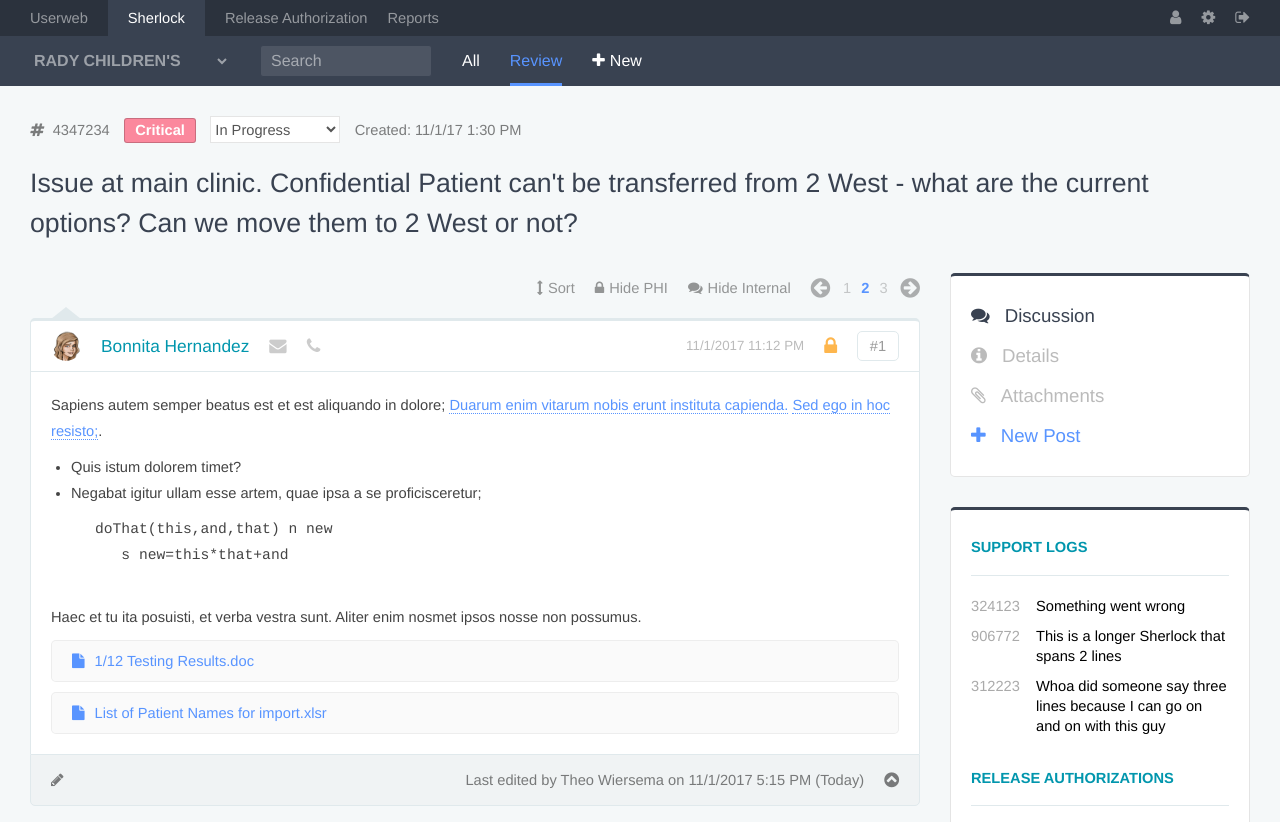
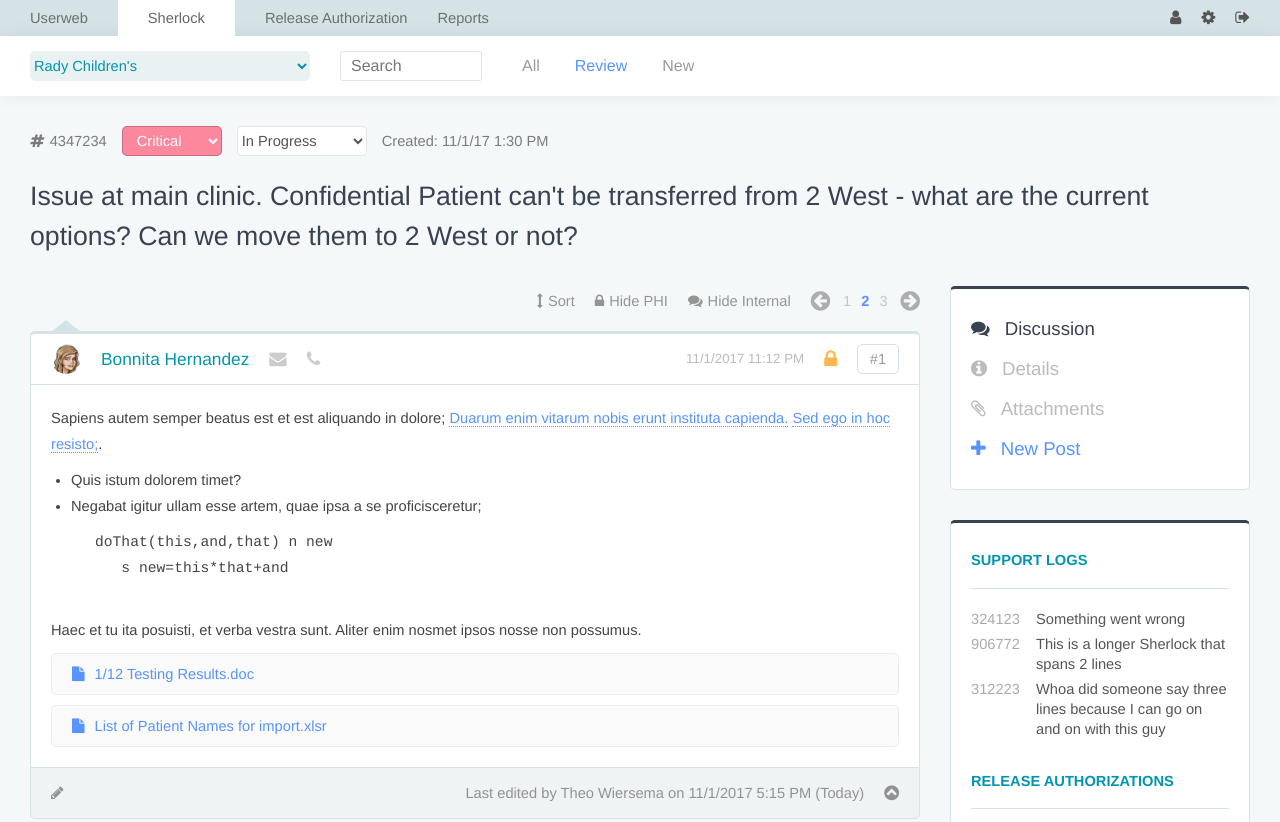
Before and after one commit to TeddyBurnsides/theowiersema.github.io, a plain HTML site: page index.html in a window 1280 px wide. Shown: the top 822 px of the page. Drawn offline with nearby package versions, Linux system fonts and the light colour scheme.

Commit message:
New Header
Lighter header, more contrast in content area, adjusted padding throughout

```diff
--- a/index.html
+++ b/index.html
@@ -12,7 +12,7 @@
 <div id="mainmenu">
      <div class="main">
           <li>Userweb</li>
-          <li>Sherlock</li>
+          <li class="active">Sherlock</li>
           <li>Release Authorization</li>
           <li>Reports</li>
      </div>
@@ -23,29 +23,32 @@
      </div>
 </div><!--main menu-->
 <div id="menu">
-     <li>
      <select>
           <option>Rady Children's</option>
           <option>Peninsula Regional Medical Center</option>
           <option>Cheyenne Regional Medical Center</option>
           <option>Sentara</option>
      </select>
-     </li>
-     <li><input type="text" placeholder="Search"/></li>
+     <input type="text" placeholder="Search"/>
      <li>All</li>
      <li class="active">Review</li>
-     <li><i class="fa fa-plus"></i>New</li>
+     <li class="new">New</li>
 </div> <!-- menu -->
 
 <div id="header">
      <div class="details">
           <span><i class="fa fa-hashtag"></i>4347234</span>
-          <span class="priority critical">Critical</span>
-          <span><select>
+          <select class="priority critical">
+               <option selected>Critical</option>
+               <option>High</option>
+               <option>Medium</option>
+               <option>Low</option>
+          </select>
+          <select class="status">
                <option>New</option>
                <option selected>In Progress</option>
                <option>Closed</option>
-          </select></span>
+          </select>
           <span class="time">Created: 11/1/17 1:30 PM</span>
      </div>
      <h1>Issue at main clinic. Confidential Patient can't be transferred from 2 West - what are the current options? Can we move them to 2 West or not?</h1>
@@ -350,19 +353,19 @@
 
 <div id="footer">
      <div class="info">
-          <h4>Resources</h4>
+          <h5>Resources</h5>
           <li>Userweb</li>
           <li>Epic Homepage</li>
           <li>Foundation System</li>
      </div>
      <div class="info">
-          <h4>Contact</h4>
+          <h5>Contact</h5>
           <li>608.771.5333</li>
           <li>contact@epic.com</li>
           <li>Plz no fax</li>
      </div>
      <div class="info">
-          <h4>Other</h4>
+          <h5>Other</h5>
           <li>Design by Theo Wiersema</li>
      </div>
      <span id="epic">Epic</span>
--- a/styles.css
+++ b/styles.css
@@ -32,18 +32,22 @@ a {text-decoration:none;}
 .clear{clear:both;}
 :root {
 	--red:#FB889D;
+	--lightblue:#5894FF;
 	--blue:#5894FF;
 	--darkBlue:#394251;
 	--darkerBlue:#2b323d;
 	--yellow:#FEB64D;
 	--bg:#F5F8F9;
+	--darkbg:#f0f3f4;
 	--green:#0196AD;
-	--border:#e0e9ec;
+	--border:#d5e2e6;
+	--lightborder:#eaf1f3;
 	--minContentWidth:1000px;
-	--postWidth:calc(calc(100% - var(--sidebarWidth)) - 30px);
+	--postWidth:calc(calc(100% - var(--sidebarWidth)) - var(--padding));
 	--sidebarWidth:300px;
 	--padding:30px;
 }
+select{border-radius:5px;}
 body {
 	font-family:Helvetica;
 	background:var(--bg);
@@ -53,21 +57,22 @@ body {
 
 #mainmenu {
 	height:36px;
-	background:var(--darkerBlue);
+	background:var(--border);
 	padding:0 var(--padding);
 	min-width:var(--minContentWidth);
+	z-index:10;
 }
 #mainmenu .main li {
 	float:left;
-	font:100 11pt/36px Helvetica;
-	margin-right:20px;
-	color:rgba(255,255,255,.5);
+	font:11pt/36px Helvetica;
+	margin-right:var(--padding);
+	color:rgba(0,0,0,.5);
 	cursor:pointer;
 }
-#mainmenu .main li:nth-child(2) {
-	background:var(--darkBlue);
-	padding:0 20px;
-	color:#fff;
+#mainmenu .main li.active {
+	background:#fff;
+	padding:0 var(--padding);
+	color:#666;
 }
 #mainmenu .admin {
 	float:right;
@@ -77,48 +82,50 @@ body {
 	font-size:12pt;
 	line-height:36px;
 	margin-left:20px;
-	color:rgba(255,255,255,.5);
+	color:#555;
 	cursor:pointer;
 }
 #mainmenu li:hover {
-	color:#fff;
+	color:#000;
 }
 
 /*  Secondary Nav Bar */
 
 #menu {
-	height:50px;
-	background:var(--darkBlue);
-	padding:0 var(--padding);
+	height:30px;
+	padding:15px var(--padding);
+	margin-bottom:var(--padding);
 	min-width:var(--minContentWidth);
-	margin-bottom:var(--padding);
+	background:#016a7a;
+	background:#fff;
+	box-shadow:0 0 20px rgba(0,0,0,.06);
+	z-index:20;
 }
 #menu li {
 	float:left;
-	margin:0 var(--padding) 0 0;
-	font:100 12pt/44px Helvetica;
-	color:#fff;
-	border-bottom:3px solid var(--darkBlue);
-	border-top:3px solid var(--darkBlue);
+	margin:0 15px 0 0;
+	padding:0 10px;
+	font:12pt/30px Helvetica;
+	color:rgba(0,0,0,.4);
 }
 #menu li:hover {
 	color:var(--blue);
 	cursor:pointer;
 }
 #menu li.active {
-	border-bottom-color:var(--blue);
-	color:var(--blue);
+	color:var(--lightblue);
+	border-radius:5px;
 }
 #menu select {
-	background:none;
-	height:20px;
+	float:left;
+	height:30px;
 	padding:0;
-	margin:0;
-	font:bold 12pt/20px Helvetica;
-	text-transform:uppercase;
+	margin:0 30px 0 0;
+	font: 11pt/30px Helvetica;
 	border:0;
-	width:200px;
-	color:rgba(255,255,255,.5);
+	width:280px;
+	color:var(--green);
+	background:var(--lightborder);
 }
 #menu select option {
 	color:#000;
@@ -133,20 +140,19 @@ body {
 	to {width:250px;}
 }
 #menu input[type="text"] {
-	margin:0;
+	margin:0 30px 0 0;
+	float:left;
 	padding:0 10px;
 	border-radius:3px;
-	font:100 12pt/30px Helvetica;
-	width:150px;
-	color:#fff;
+	font:100 12pt/28px Helvetica;
+	width:120px;
+	color:#000;
 	background:rgba(255,255,255,.1);
-	border:1px solid var(--darkBlue);
-}
-#menu input[type="text"]::placeholder {
-	color:rgba(255,255,255,.5);
+	background:#fff;
+	border:1px solid rgba(0,0,0,.1);
 }
 #menu input[type="text"]:focus {
-	border:1px solid var(--blue);
+	border:1px solid var(--green);
 	animation-name:increaseWidth;
 	animation-duration:.3s;
 	animation-timing-function:initial;
@@ -158,55 +164,63 @@ body {
 
 /* Post header */
 
+#header {
+	padding:0 var(--padding);
+	min-width:900px;
+}
 #header h1 {
 	font:20pt/40px Helvetica;
 	margin:20px 0 var(--padding) 0;
 	color:var(--darkBlue);
 	border-radius:5px;
 }
-#header {
-	padding:0 var(--padding);
-	min-width:900px;
-}
 #header .details {
 	color:rgba(0,0,0,.5);
 	border-radius:3px;
+	height:30px;
 }
 #header .details .fa {
-	padding-right:8px;
+	padding-right:5px;
 }
 #header .details span{
 	display:inline-block;
-	font:100 11pt/23px Helvetica;
-	margin:0 10px 0 0 ;
+	font:100 11pt/30px Helvetica;
+	margin:0 15px 0 0 ;
 	border-radius:3px;
+	float:left;
 }
-#header .priority {
+#header select.priority {
 	color:#fff;
 	padding:0 10px;
-	font-weight:bold !important;
 	border:1px solid rgba(0,0,0,.2);
+	height:30px;
+	margin:0 15px 0 0;
+	float:left;
+	width:100px;
+	font:11pt/30px Helvetica;
 }
-#header .priority.critical {background:var(--red);}
-#header .priority.high {background:var(--yellow);}
-#header .priority.medium {background:var(--blue);}
-#header .priority.low {background:#aaa;}
-#header select {
+#header select.priority.critical  {background:var(--red);}
+#header select.priority.high  {background:var(--yellow);}
+#header select.priority.medium {background:var(--blue);}
+#header select.priority.low {background:#aaa;}
+#header select.status {
 	background:#fff;
 	height:27px;
 	padding:0;
-	margin:0;
+	margin:0 15px 0 0;
 	color:#555;
 	border:1px solid rgba(0,0,0,.1);
 	width:130px;
-	font:100 11pt/27px Helvetica;
+	font:100 11pt/30px Helvetica;
+	float:left;
+	height:30px;
 }
 
 /* Content Wrapper */
 
 #content {
 	min-width:var(--minContentWidth);
-	padding:0 30px;
+	padding:0 var(--padding);
 }
 
 /* Sidebar */
@@ -217,7 +231,7 @@ body {
 }
 #sidebar .sidebarbox {
 	background:#fff;
-	border:1px solid rgba(0,0,0,.1);
+	border:1px solid var(--border);
 	border-top:3px solid var(--darkBlue);
 	padding:20px;
 	margin-bottom:var(--padding);
@@ -257,16 +271,16 @@ h3 {
 	margin-top:0;
 }
 #sidebar .record {
-	font:100 11pt/20px Helvetica;
-	margin-bottom:10px;
+	font:300 11pt/20px Helvetica;
+	margin-bottom:5px;
 	position:relative;
 	cursor:pointer;
 }
 #sidebar .record:hover .name {
-	color:var(--blue);
+	color:#000;
 }
 #sidebar .record:hover .number {
-	color:var(--blue);
+	color:#000;
 }
 #sidebar .record .number {
 	color:#aaa;
@@ -274,6 +288,7 @@ h3 {
 }
 #sidebar .record .name {
 	margin-left:65px;
+	color:#555;
 	display:inline-block;
 }
 #sidebar .people {
@@ -433,7 +448,7 @@ h3 {
 	width:var(--postWidth);
 	float:left;
 }
-#details,#related,#attachments {
+#details,#attachments {
 	display:none;
 	float:left;
 	background:#fff;
@@ -442,31 +457,6 @@ h3 {
 	border-radius:5px;
 	padding:20px;
 	width:calc(var(--postWidth) - 42px)
-}
-#related .record {
-	font:11pt/30px Helvetica;
-	margin:0 0 5px 0px;
-	color:#333;
-}
-#related .record .number {
-	margin-right:15px;
-	color:var(--blue);
-	width:6t0px;
-	display:inline-block;
-	text-align:right;
-}
-#related .record:hover .fa {
-	display:inline-block;
-}
-#related .record .fa {
-	display:none;
-	font-size:13pt;
-	margin-left:15px;
-	color:#777;
-	cursor:pointer;
-}
-#related .record .fa:hover {
-	color:var(--red);
 }
 #details .title {
 	margin: 0 0 20px 0;
@@ -696,8 +686,8 @@ h3 {
 	border-bottom-left-radius:5px;
 	border:1px solid var(--border);
 	font:11pt/30px Helvetica;
-	color:rgba(0,0,0,.5);
-	background:#F0F3F4;
+	color:rgba(0,0,0,.4);
+	background:var(--darkbg);
 	position:relative;
 }
 #content .post.min .footer {
@@ -729,7 +719,7 @@ h3 {
 /* New Post */
 
 #content .post.new {
-	margin-top:30px;
+	margin-top:var(--padding);
 }
 #content .post.new .header {
 	border-top-color:var(--blue);
@@ -814,7 +804,7 @@ h3 {
 	float:left;
 	width:200px;
 }
-#footer h4 {
+#footer h5 {
 	font:100 14pt/25px Helvetica;
 	padding-bottom:10px;
 	color:var(--blue);
```
Lines whose indentation alone changed are shown as unchanged.
